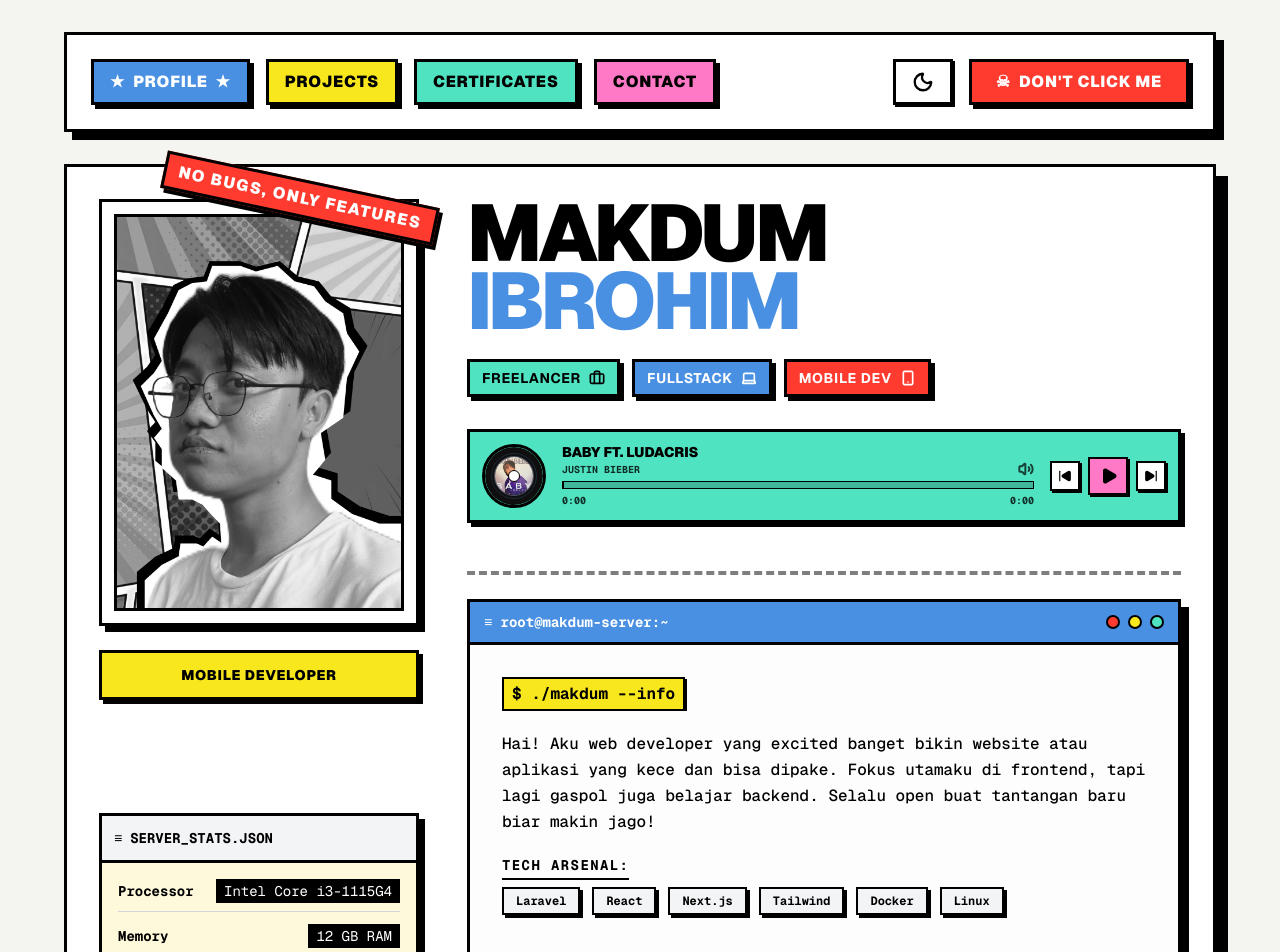
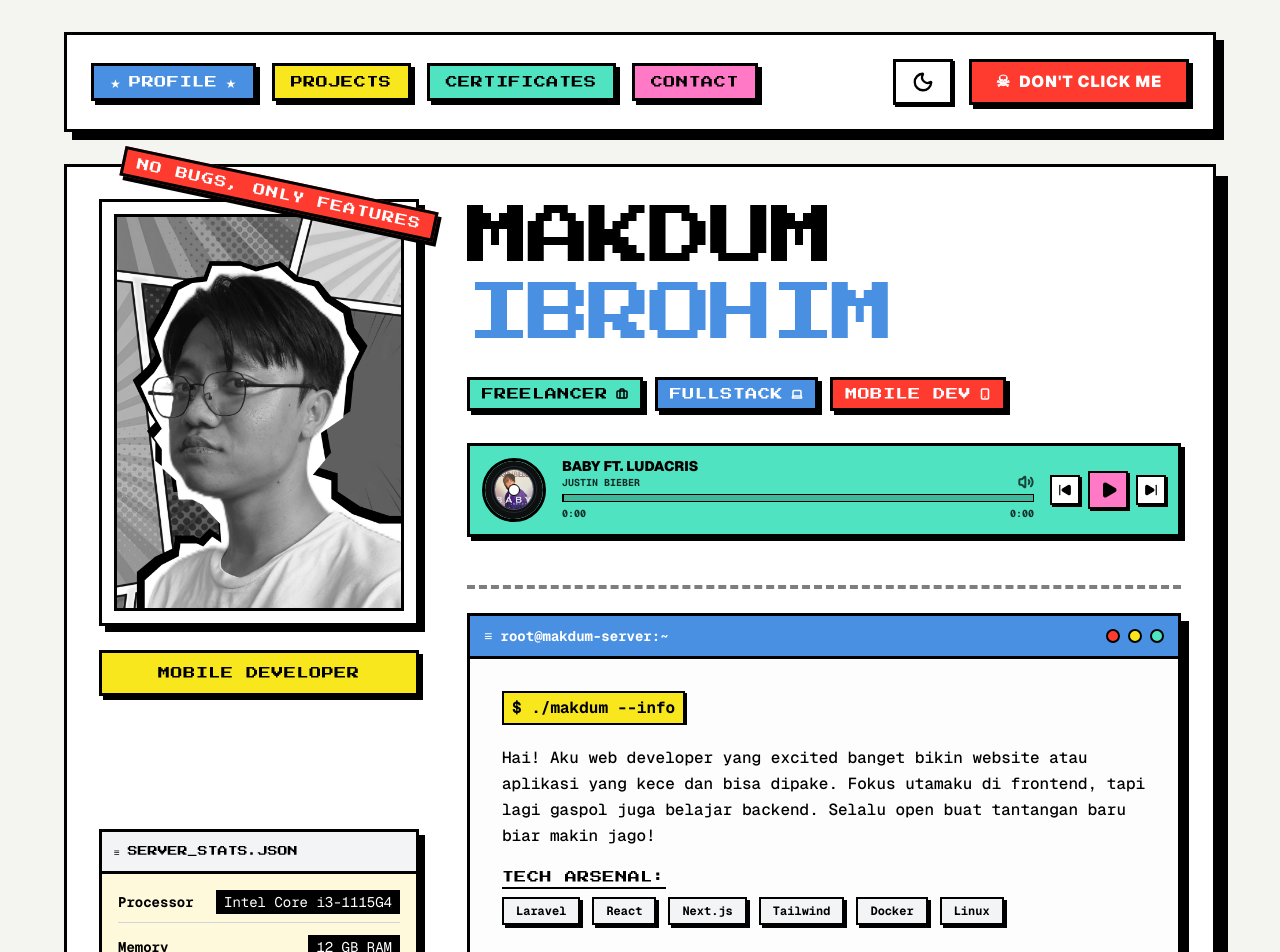
Before and after one commit to MakdumIbrohim/portfolio-v2, a Next.js app: page / in a window 1280 px wide. Shown: the top 952 px of the page. Built offline with nearby package versions, Linux system fonts and the light colour scheme.

Commit message:
feat: initialize portfolio website with root layout and main landing page content.

```diff
--- a/app/layout.tsx
+++ b/app/layout.tsx
@@ -1,5 +1,5 @@
 import type { Metadata } from "next";
-import { Geist, Geist_Mono } from "next/font/google";
+import { Geist, Geist_Mono, Press_Start_2P } from "next/font/google";
 import "./globals.css";
 import { ThemeProvider } from "@/components/theme-provider";
 
@@ -10,6 +10,12 @@ const geistSans = Geist({
 
 const geistMono = Geist_Mono({
   variable: "--font-geist-mono",
+  subsets: ["latin"],
+});
+
+const pressStart2P = Press_Start_2P({
+  weight: "400",
+  variable: "--font-press-start",
   subsets: ["latin"],
 });
 
@@ -26,7 +32,7 @@ export default function RootLayout({
   return (
     <html lang="en" suppressHydrationWarning>
       <body
-        className={`${geistSans.variable} ${geistMono.variable} antialiased selection:bg-black selection:text-white dark:selection:bg-white dark:selection:text-black dark:bg-[#1a1a1a] dark:text-white transition-colors duration-300`}
+        className={`${geistSans.variable} ${geistMono.variable} ${pressStart2P.variable} antialiased selection:bg-black selection:text-white dark:selection:bg-white dark:selection:text-black dark:bg-[#1a1a1a] dark:text-white transition-colors duration-300`}
       >
         <ThemeProvider
           attribute="class"
--- a/app/page.tsx
+++ b/app/page.tsx
@@ -11,7 +11,7 @@ export default function Home() {
     <div className="min-h-screen bg-[#f4f4f0] dark:bg-[#1a1a1a] text-black dark:text-white p-3 sm:p-4 md:p-8 font-sans selection:bg-black selection:text-white dark:selection:bg-white dark:selection:text-black transition-colors duration-300">
       {/* Header Navigation */}
       <header className="border-[3px] border-black dark:border-white p-3 sm:p-4 md:p-6 mb-4 md:mb-8 bg-white dark:bg-black flex flex-col lg:flex-row items-center justify-between gap-4 max-w-6xl mx-auto shadow-[4px_4px_0_0_#000] lg:shadow-[8px_8px_0_0_#000] dark:shadow-[4px_4px_0_0_#fff] dark:lg:shadow-[8px_8px_0_0_#fff]">
-        <nav className="hidden lg:flex lg:flex-wrap justify-center lg:justify-start gap-2 sm:gap-3 md:gap-4 font-black text-[10px] sm:text-xs md:text-sm lg:text-base tracking-wider uppercase w-full lg:w-auto">
+        <nav className="hidden lg:flex lg:flex-wrap justify-center lg:justify-start gap-2 sm:gap-3 md:gap-4 font-press-start text-[8px] sm:text-[10px] md:text-xs tracking-wider uppercase w-full lg:w-auto">
           <div className="border-[3px] border-black dark:border-white bg-[#4a90e2] text-white px-2 sm:px-4 py-2 flex items-center justify-center gap-1 sm:gap-2 shadow-[2px_2px_0_0_#000] md:shadow-[4px_4px_0_0_#000] dark:shadow-[2px_2px_0_0_#fff] dark:md:shadow-[4px_4px_0_0_#fff] hover:translate-y-[2px] hover:shadow-[1px_1px_0_0_#000] dark:hover:shadow-[1px_1px_0_0_#fff] cursor-pointer transition-all w-full lg:w-auto text-center">
             <span>★</span> PROFILE <span>★</span>
           </div>
@@ -41,7 +41,7 @@ export default function Home() {
             {/* Profile Picture Box */}
             <div className="relative">
               {/* Sticker */}
-              <div className="absolute -top-3 -right-3 md:-top-5 md:-right-5 border-[3px] border-black dark:border-white bg-[#ff3b30] text-white font-black px-2 sm:px-3 py-1 rotate-[12deg] shadow-[2px_2px_0_0_#000] md:shadow-[4px_4px_0_0_#000] dark:shadow-[2px_2px_0_0_#fff] z-20 text-[10px] sm:text-sm md:text-base uppercase tracking-widest whitespace-nowrap">
+              <div className="absolute -top-3 -right-3 md:-top-5 md:-right-5 border-[3px] border-black dark:border-white bg-[#ff3b30] text-white font-press-start px-2 sm:px-3 py-1 rotate-[12deg] shadow-[2px_2px_0_0_#000] md:shadow-[4px_4px_0_0_#000] dark:shadow-[2px_2px_0_0_#fff] z-20 text-[6px] sm:text-[10px] md:text-xs uppercase tracking-widest whitespace-nowrap">
                 NO BUGS, ONLY FEATURES
               </div>
               <div className="border-[3px] border-black dark:border-white bg-white dark:bg-black aspect-[4/5] sm:aspect-[3/4] p-2 sm:p-3 shadow-[4px_4px_0_0_#000] md:shadow-[6px_6px_0_0_#000] dark:shadow-[4px_4px_0_0_#fff] dark:md:shadow-[6px_6px_0_0_#fff]">
@@ -56,14 +56,14 @@ export default function Home() {
               </div>
 
               {/* Level Badge */}
-              <div className="mt-4 md:mt-6 border-[3px] border-black dark:border-white bg-[#f8e71c] dark:bg-[#b8a900] font-black p-2 sm:p-3 text-center shadow-[3px_3px_0_0_#000] md:shadow-[4px_4px_0_0_#000] dark:shadow-[3px_3px_0_0_#fff] text-black dark:text-white uppercase tracking-wider text-xs sm:text-sm">
+              <div className="mt-4 md:mt-6 border-[3px] border-black dark:border-white bg-[#f8e71c] dark:bg-[#b8a900] font-press-start p-2 sm:p-3 text-center shadow-[3px_3px_0_0_#000] md:shadow-[4px_4px_0_0_#000] dark:shadow-[3px_3px_0_0_#fff] text-black dark:text-white uppercase tracking-wider text-[10px] sm:text-xs">
                 MOBILE DEVELOPER
               </div>
             </div>
 
             {/* Server Stats Box */}
             <div className="border-[3px] border-black dark:border-white bg-white dark:bg-black shadow-[4px_4px_0_0_#000] md:shadow-[6px_6px_0_0_#000] dark:shadow-[4px_4px_0_0_#fff] mt-auto">
-              <div className="border-b-[3px] border-black dark:border-white p-2 sm:p-3 flex items-center font-mono font-bold text-xs sm:text-sm bg-gray-100 dark:bg-zinc-900 border-b-black dark:border-b-white">
+              <div className="border-b-[3px] border-black dark:border-white p-2 sm:p-3 flex items-center font-press-start text-[8px] sm:text-[10px] bg-gray-100 dark:bg-zinc-900 border-b-black dark:border-b-white">
                 <span className="mr-2">≡</span> SERVER_STATS.JSON
               </div>
               <div className="p-3 sm:p-4 font-mono text-[10px] sm:text-xs md:text-sm space-y-2 sm:space-y-3 bg-[#fff9db] dark:bg-[#1f1a00] dark:text-gray-300">
@@ -77,7 +77,7 @@ export default function Home() {
                 </div>
                 <div className="flex justify-between items-center pb-0.5 sm:pb-1">
                   <span className="font-bold whitespace-nowrap mr-2 text-black dark:text-white">Status</span>
-                  <span className="bg-black dark:bg-white text-[#50e3c2] dark:text-[#008f6b] font-bold px-1.5 sm:px-2 py-0.5 whitespace-nowrap animate-pulse">OPTIMAL</span>
+                  <span className="bg-black dark:bg-white text-[#50e3c2] dark:text-[#008f6b] font-press-start text-[10px] px-1.5 sm:px-2 py-1 whitespace-nowrap animate-pulse">OPTIMAL</span>
                 </div>
               </div>
             </div>
@@ -88,21 +88,21 @@ export default function Home() {
 
             {/* Header Text */}
             <div className="mb-6 relative z-10 pt-2 lg:pt-0 text-center lg:text-left">
-              <h1 className="text-[12vw] sm:text-5xl md:text-7xl lg:text-[5rem] font-black leading-[0.85] uppercase tracking-tighter text-black dark:text-white break-words">
+              <h1 className="text-[10vw] sm:text-4xl md:text-6xl lg:text-[4rem] font-press-start leading-[1.2] uppercase tracking-tighter text-black dark:text-white break-words">
                 MAKDUM <br />
                 <span className="text-[#4a90e2]">IBROHIM</span>
               </h1>
 
               {/* Role Badges */}
-              <div className="flex flex-wrap justify-center lg:justify-start gap-2 sm:gap-3 mt-4 sm:mt-6 font-bold text-[10px] sm:text-xs md:text-sm uppercase tracking-wider">
+              <div className="flex flex-wrap justify-center lg:justify-start gap-2 sm:gap-3 mt-4 sm:mt-6 font-press-start text-[8px] sm:text-[10px] md:text-xs uppercase tracking-wider">
                 <div className="border-[2px] sm:border-[3px] border-black dark:border-white bg-[#50e3c2] dark:bg-[#008f6b] text-black dark:text-white px-2 sm:px-3 py-1 sm:py-1.5 shadow-[2px_2px_0_0_#000] sm:shadow-[4px_4px_0_0_#000] dark:shadow-[2px_2px_0_0_#fff] flex items-center gap-1 sm:gap-2">
-                  FREELANCER <Briefcase size={14} className="sm:w-4 sm:h-4" strokeWidth={2.5} />
+                  FREELANCER <Briefcase size={12} className="sm:w-3 sm:h-3" strokeWidth={3} />
                 </div>
                 <div className="border-[2px] sm:border-[3px] border-black dark:border-white bg-[#4a90e2] text-white px-2 sm:px-3 py-1 sm:py-1.5 shadow-[2px_2px_0_0_#000] sm:shadow-[4px_4px_0_0_#000] dark:shadow-[2px_2px_0_0_#fff] flex items-center gap-1 sm:gap-2">
-                  FULLSTACK <Laptop size={14} className="sm:w-4 sm:h-4" strokeWidth={2.5} />
+                  FULLSTACK <Laptop size={12} className="sm:w-3 sm:h-3" strokeWidth={3} />
                 </div>
                 <div className="border-[2px] sm:border-[3px] border-black dark:border-white bg-[#ff3b30] text-white px-2 sm:px-3 py-1 sm:py-1.5 shadow-[2px_2px_0_0_#000] sm:shadow-[4px_4px_0_0_#000] dark:shadow-[2px_2px_0_0_#fff] flex items-center gap-1 sm:gap-2">
-                  MOBILE DEV<Smartphone size={14} className="sm:w-4 sm:h-4" strokeWidth={2.5} />
+                  MOBILE DEV<Smartphone size={12} className="sm:w-3 sm:h-3" strokeWidth={3} />
                 </div>
               </div>
 
@@ -140,7 +140,7 @@ export default function Home() {
                   Hai! Aku web developer yang excited banget bikin website atau aplikasi yang kece dan bisa dipake. Fokus utamaku di frontend, tapi lagi gaspol juga belajar backend. Selalu open buat tantangan baru biar makin jago!
                 </p>
 
-                <div className="mb-2 sm:mb-3 font-bold uppercase tracking-widest text-black dark:text-white text-[10px] sm:text-xs md:text-sm">
+                <div className="mb-2 sm:mb-3 font-press-start tracking-wider text-black dark:text-white text-[8px] sm:text-[10px] md:text-xs">
                   <span className="border-b-[1.5px] sm:border-b-2 border-black dark:border-white pb-0.5 sm:pb-1">TECH ARSENAL:</span>
                 </div>
                 <div className="flex flex-wrap gap-1.5 sm:gap-2 md:gap-3 mb-4 sm:mb-6">
```
